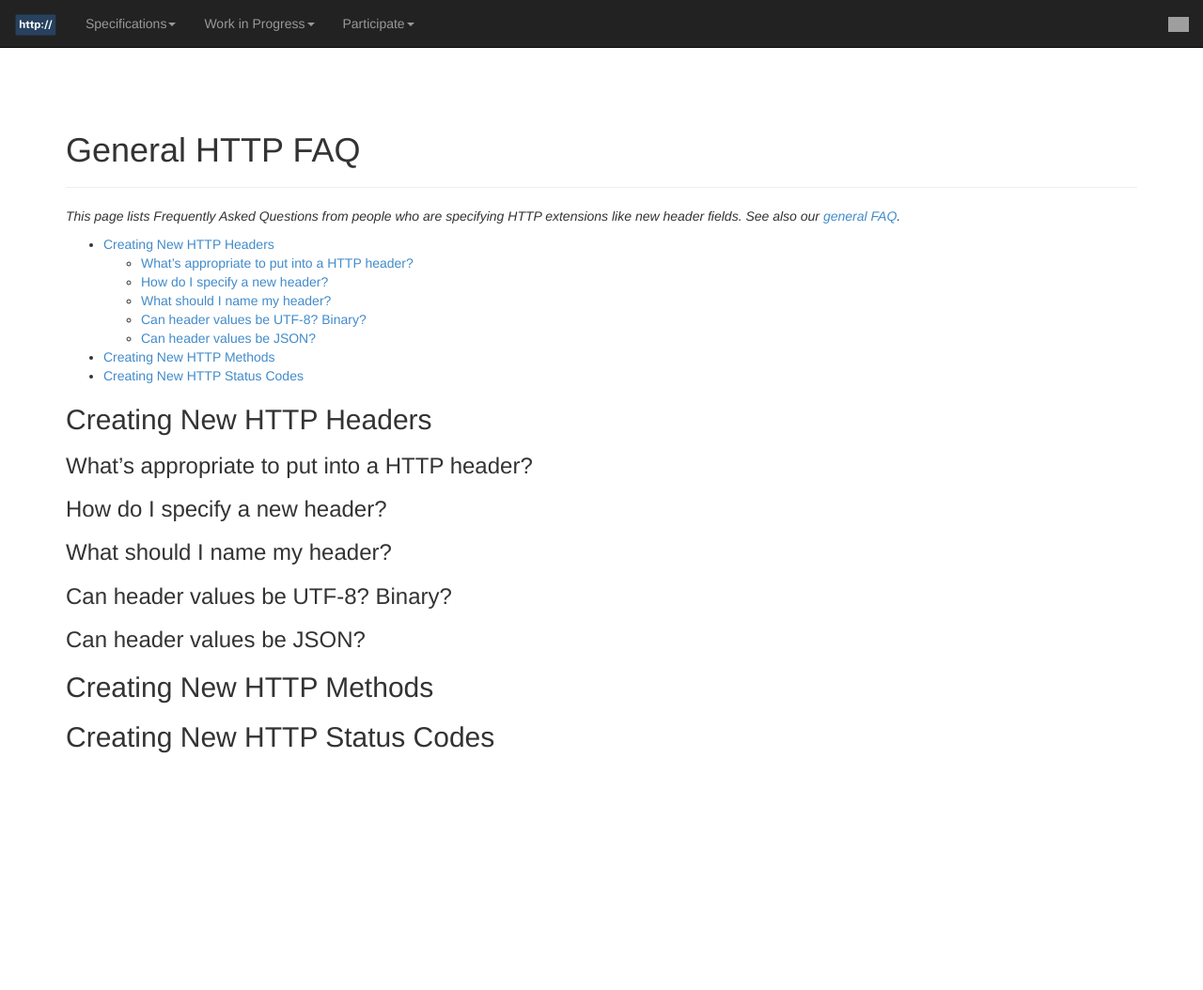
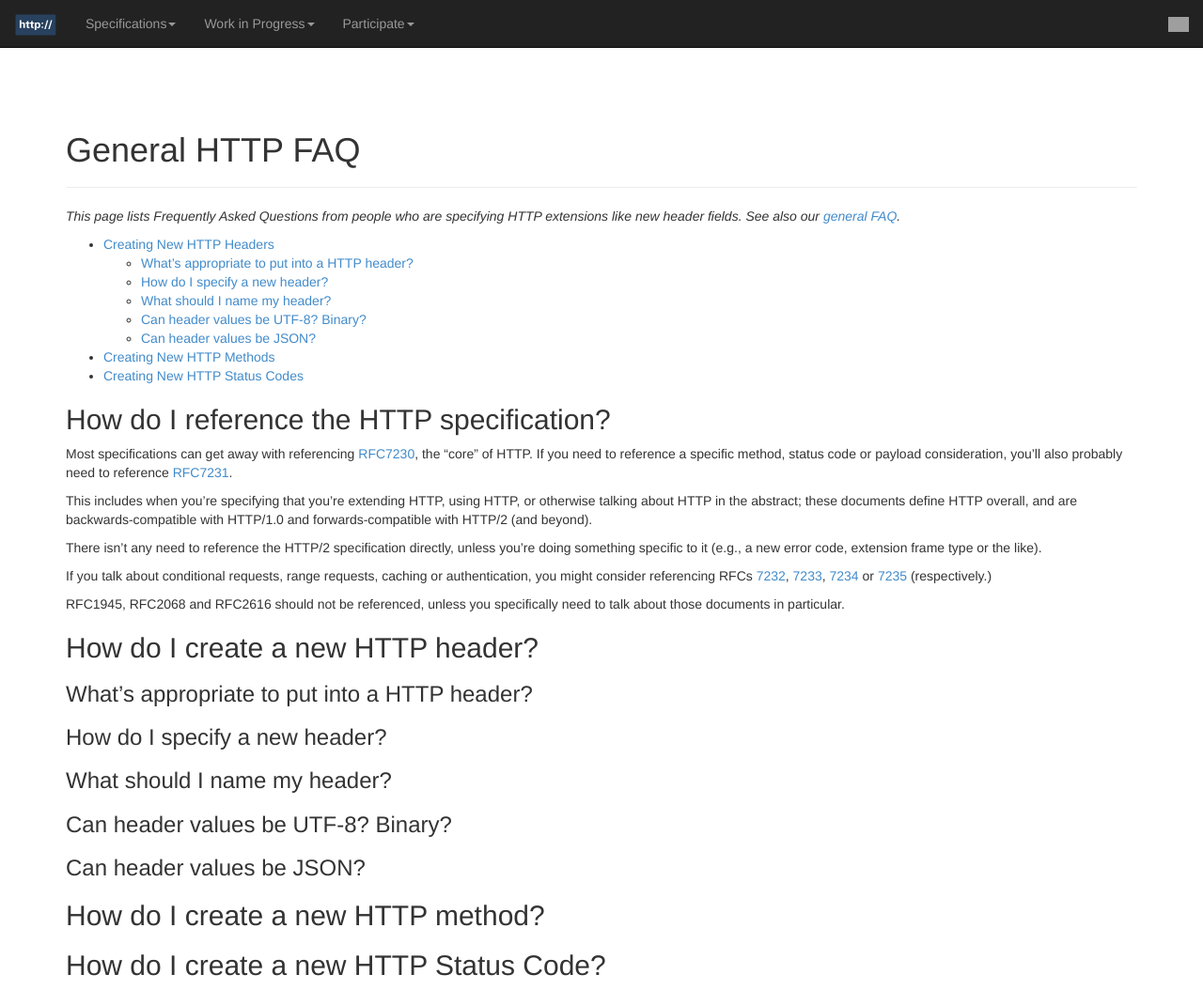
Before and after one commit to httpwg/httpwg.github.io, a Jekyll site: the page built from faq/spec.md, in a window 1280 px wide and 1054 px high. Shown: the whole window at 94% size. Built offline with Jekyll 4.4.1, drawn with Linux system fonts in a browser that asks for light colours; grey boxes are pictures that could not be loaded.

Commit message:
rearrange; how do I reference

```diff
--- a/faq/spec.md
+++ b/faq/spec.md
@@ -20,7 +20,34 @@ title: General HTTP FAQ
 
 <!-- END doctoc generated TOC please keep comment here to allow auto update -->
 
-## Creating New HTTP Headers
+
+## How do I reference the HTTP specification?
+
+Most specifications can get away with referencing
+[RFC7230](http://httpwg.github.io/specs/rfc7230.html), the "core" of HTTP. If
+you need to reference a specific method, status code or payload consideration,
+you'll also probably need to reference
+[RFC7231](http://httpwg.github.io/specs/rfc7231.html).
+
+This includes when you're specifying that you're extending HTTP, using HTTP, or
+otherwise talking about HTTP in the abstract; these documents define HTTP
+overall, and are backwards-compatible with HTTP/1.0 and forwards-compatible
+with HTTP/2 (and beyond).
+
+There isn't any need to reference the HTTP/2 specification directly, unless
+you're doing something specific to it (e.g., a new error code, extension frame
+type or the like).
+
+If you talk about conditional requests, range requests, caching or
+authentication, you might consider referencing RFCs
+[7232](http://httpwg.github.io/specs/rfc7232.html),
+[7233](http://httpwg.github.io/specs/rfc7233.html),
+[7234](http://httpwg.github.io/specs/rfc7234.html) or
+[7235](http://httpwg.github.io/specs/rfc7235.html) (respectively.)
+
+RFC1945, RFC2068 and RFC2616 should not be referenced, unless you specifically need to talk about those documents in particular.
+
+## How do I create a new HTTP header?
 
 ### What's appropriate to put into a HTTP header?
 
@@ -32,8 +59,7 @@ title: General HTTP FAQ
 
 ### Can header values be JSON?
 
-
-## Creating New HTTP Methods
+## How do I create a new HTTP method?
 
 
-## Creating New HTTP Status Codes
+## How do I create a new HTTP Status Code?
```
